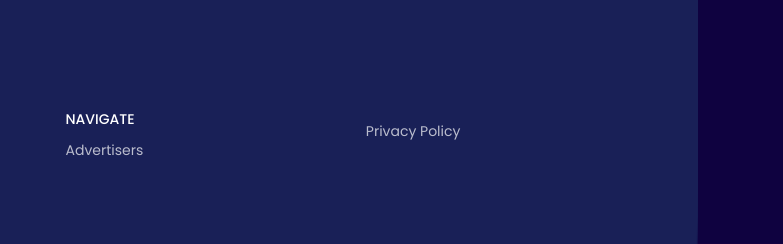
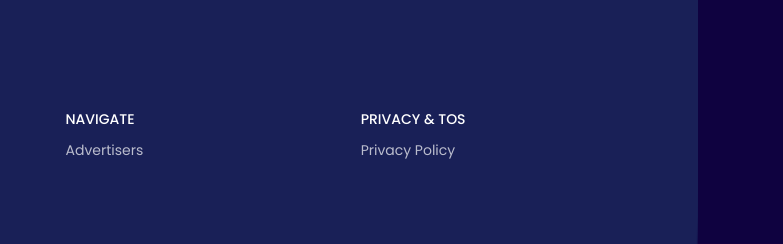
Before and after one commit to indexsale/InDex-Landing, a plain HTML site: page index.html in a window 1280 px wide. Shown: the part 10544-10788 px from the top of the page, 497-1280 px from the left. Drawn offline with nearby package versions, Linux system fonts and the light colour scheme.

Commit message:
Update index.html

```diff
--- a/index.html
+++ b/index.html
@@ -1045,7 +1045,7 @@
                             </div>
                             <!-- Content Info -->
                             <div class="contact_info text-center wow fadeInUp" data-wow-delay="0.3s">
-                                <h5></h5>
+                                <h5>PRIVACY & TOS</h5>
                                 <a href=""><p>Privacy Policy</p></a>
                                 <a href=""><p></p></a>
                                 <a href=""><p></p></a>
```
